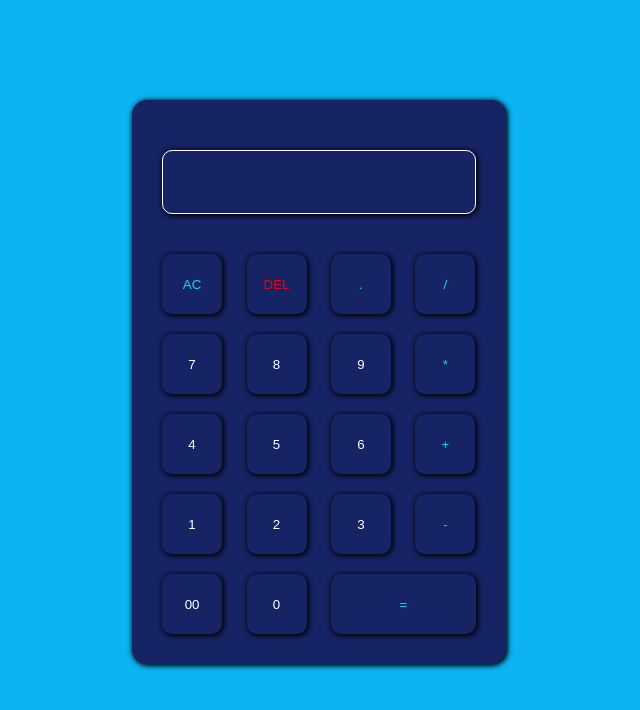
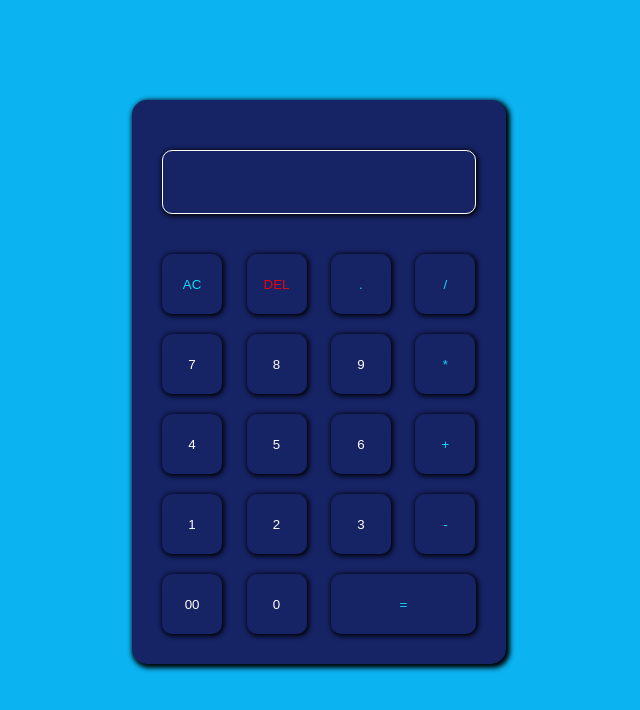
Before and after one commit to gousia1234/Calculator, a plain HTML site: page index.html in a window 1280 px wide. Shown: the whole page, without its empty margins (321-961 px from the left). Drawn offline with Linux system fonts and the light colour scheme.

Commit message:
Update index.html

```diff
--- a/index.html
+++ b/index.html
@@ -21,7 +21,7 @@
             margin: 0 auto;
             margin-top:100px;
             background-color: rgb(22, 35, 101);
-            box-shadow:1px 1px 5px 1px black;
+            box-shadow:2px 2px 5px 2px black;
             padding:20px;
             border-radius: 15px;
         }
```
